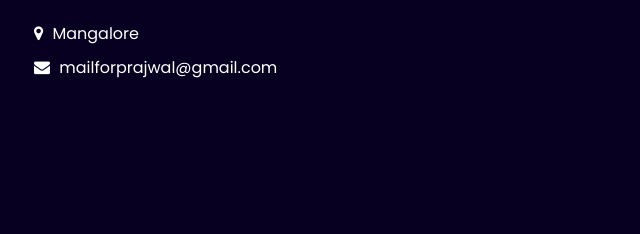
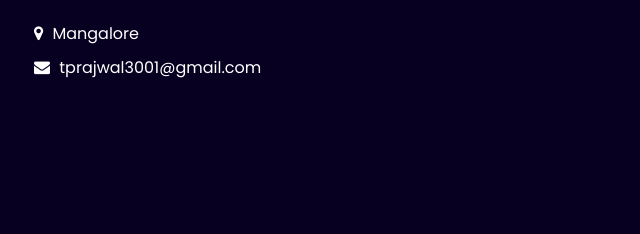
Before and after one commit to PrajwalGitCode/myportfolio, a plain HTML site: page index.html in a window 1280 px wide. Shown: the part 5033-5267 px from the top of the page, 621-1261 px from the left. Drawn offline with nearby package versions, Linux system fonts and the light colour scheme.

Commit message:
Update index.html

```diff
--- a/index.html
+++ b/index.html
@@ -583,7 +583,7 @@
               </a>
               <a href="">
                 <i class="fa fa-envelope" aria-hidden="true"></i>
-                <span> mailforprajwal@gmail.com </span>
+                <span> tprajwal3001@gmail.com </span>
               </a>
             </div>
           </div>
```
